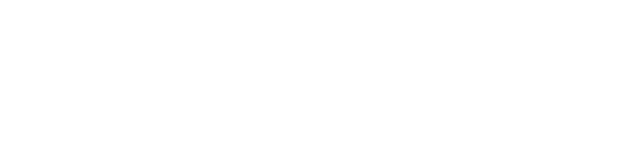
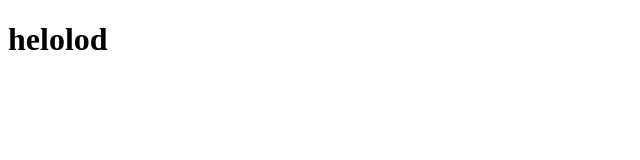
Before and after one commit to ibrajkhan/pay-y, a plain HTML site: page index.html in a window 1280 px wide. Shown: the whole page, without its empty margins (0-640 px from the left). Drawn offline with Linux system fonts and the light colour scheme.

Commit message:
changes done

```diff
--- a/index.html
+++ b/index.html
@@ -5,5 +5,7 @@
     <meta name="viewport" content="width=device-width, initial-scale=1.0" />
     <title>Pay U</title>
   </head>
-  <body></body>
+  <body>
+    <h1>helolod</h1>
+  </body>
 </html>
```
